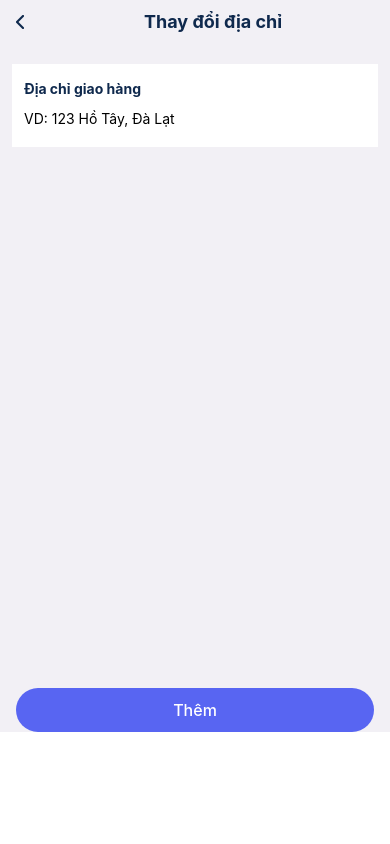
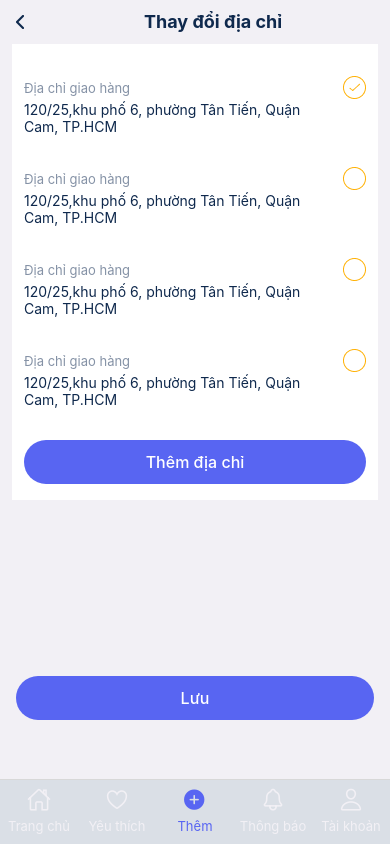
Before and after one commit to hali1814/PES, a React Native app: screen / in a window 390 px wide. Built offline with nearby package versions, Linux system fonts and the light colour scheme.

Commit message:
navigation

```diff
--- a/App.js
+++ b/App.js
@@ -10,20 +10,14 @@ import MyProfileDetail from './src/pages/profile/MyProfileDetail'
 import ChangePassword from './src/pages/profile/ChangePassword'
 import ChangeAddress from './src/pages/profile/ChangeAddress'
 import AddAddress from './src/pages/profile/AddAddress'
+import { NavigationContainer } from "@react-navigation/native";
+import MyTab from './src/navigation'
 
 const App = () => {
   return (
-    <View>
-      {/* <Login/> */}
-      {/* <Profile/> */}
-      {/* <Voucher/> */}
-      {/* <MyFeedback /> */}
-      {/* <CustomerSupport /> */}
-      {/* <MyProfileDetail /> */}
-      {/* <ChangePassword /> */}
-      {/* <ChangeAddress /> */}
-      <AddAddress />
-    </View>
+    <NavigationContainer>
+      <MyTab />
+    </NavigationContainer>
   )
 }
 
--- /dev/null
+++ b/src/navigation/Index.js
@@ -0,0 +1,68 @@
+import { StyleSheet, Text, View } from 'react-native'
+import React from 'react'
+import { createBottomTabNavigator } from "@react-navigation/bottom-tabs";
+import colorsPES from '../constants/colors';
+import Ionicons from 'react-native-vector-icons/Ionicons';
+import {
+    Profile,
+    AddAddress,
+    ChangeAddress,
+    ChangePassword,
+    Voucher
+
+} from "../pages/profile";
+
+const Tab = createBottomTabNavigator()
+
+const MyTab = () => {
+    return (
+        <Tab.Navigator
+            screenOptions={({ route }) => ({
+                tabBarIcon: ({ focused, color, size }) => {
+                    let iconName;
+
+                    switch (route.name) {
+                        case 'Home':
+                            iconName = focused ? 'ios-home' : 'ios-home-outline';
+                            break;
+                        case 'Favorites':
+                            iconName = focused ? 'ios-heart' : 'ios-heart-outline';
+                            break;
+                        case 'Add':
+                            iconName = focused ? 'add-circle' : 'add-circle-outline';
+                            break;
+                        case 'Notification':
+                            iconName = focused ? 'notifications' : 'notifications-outline';
+                            break;
+                        case 'Profile':
+                            iconName = focused ? 'person' : 'person-outline';
+                            break;
+                        default:
+                            break;
+                    }
+                    return <Ionicons name={iconName} size={size} color={color} />;
+                },
+                tabBarActiveTintColor: colorsPES.borderColorBlue,
+                tabBarInactiveTintColor: colorsPES.grey,
+                tabBarStyle: {
+                    backgroundColor: colorsPES.borderColorPrimary,
+                    height: 65,
+                    paddingBottom: 10,
+                },
+                tabBarLabelStyle: {
+                    fontSize: 13,
+                },
+                headerShown: false,
+            })}
+            initialRouteName={'Add'}
+        >
+            <Tab.Screen name="Home" component={Profile} options={{ title: 'Trang chủ', headerTitleAlign: 'center' }} />
+            <Tab.Screen name="Favorites" component={AddAddress} options={{ title: 'Yêu thích', headerTitleAlign: 'center' }} />
+            <Tab.Screen name="Add" component={ChangeAddress} options={{ title: 'Thêm', headerTitleAlign: 'center' }} />
+            <Tab.Screen name="Notification" component={ChangePassword} options={{ title: 'Thông báo', headerTitleAlign: 'center' }} />
+            <Tab.Screen name="Profile" component={Voucher} options={{ title: 'Tài khoản', headerTitleAlign: 'center' }} />
+        </Tab.Navigator>
+    )
+}
+
+export default MyTab
--- /dev/null
+++ b/src/pages/profile/index.js
@@ -0,0 +1,20 @@
+import AddAddress from "./AddAddress";
+import ChangeAddress from "./ChangeAddress";
+import ChangePassword from "./ChangePassword";
+import CustomerSupport from "./CustomerSupport";
+import MyFeedback from "./MyFeedback";
+import MyProfileDetail from "./MyProfileDetail";
+import Profile from "./Profile";
+import Voucher from "./Voucher";
+
+
+export {
+    AddAddress,
+    ChangeAddress,
+    ChangePassword,
+    CustomerSupport,
+    MyFeedback,
+    MyProfileDetail,
+    Profile,
+    Voucher
+}
```
Also changed, not shown: package.json (+8 -1 lines), 3 other files (tests, documents, lock files or other folders).
